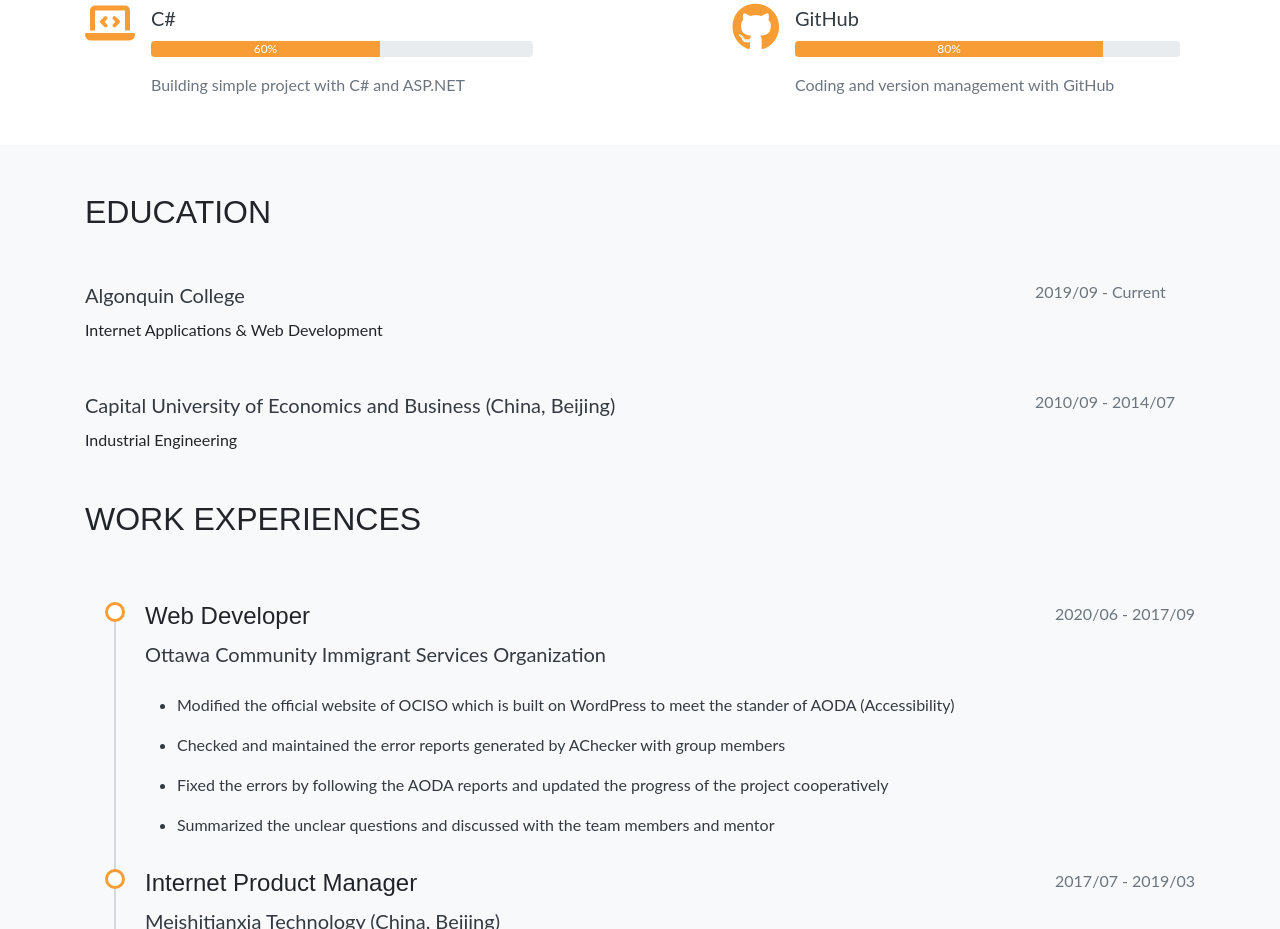
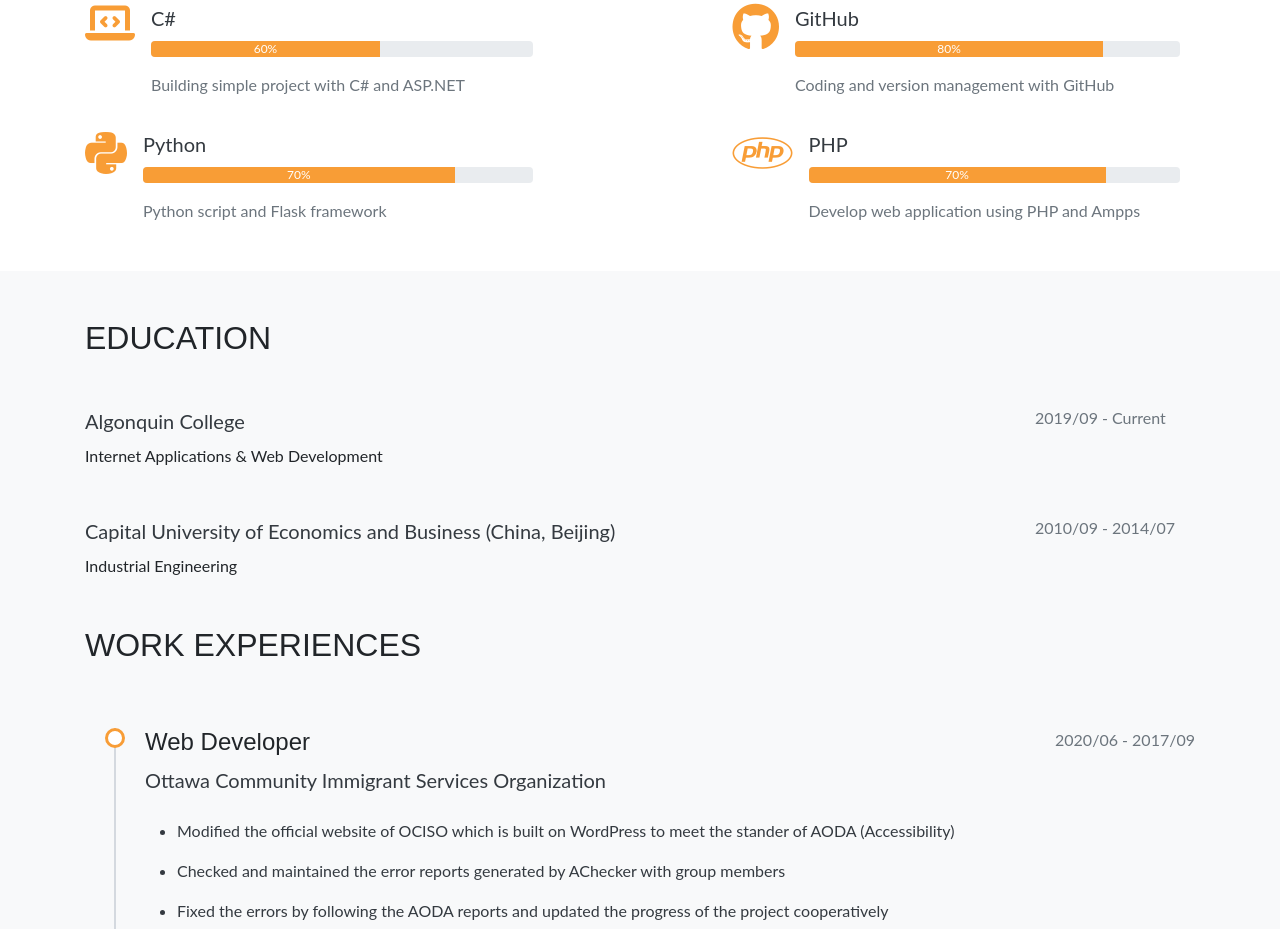
Before and after one commit to zhamao2019/bing-site, a website: page index.html in a window 1280 px wide. Shown: the part 1055-1984 px from the top of the page. Drawn offline with nearby package versions, Linux system fonts and the light colour scheme.

Commit message:
add PHP and Python skills

```diff
--- a/index.html
+++ b/index.html
@@ -151,6 +151,30 @@
               </div>
             </li>
             <!-- GitHub section end-->
+            <!-- Python section -->
+            <li class="media col-md-5 mb-3 pl-0">
+              <i class="fab fa-python"></i>
+              <div class="media-body">
+                <p class="media-title">Python</p>
+                <div class="progress">
+                  <div class="progress-bar" role="progressbar" style="width: 80%;" aria-valuenow="80" aria-valuemin="0" aria-valuemax="100">70%</div>
+                </div>
+                <p>Python script and Flask framework</p>
+              </div>
+            </li>
+            <!-- Python section end-->
+            <!-- PHP section -->
+            <li class="media col-md-5 mb-3 pl-0">
+              <i class="fab fa-php"></i>
+              <div class="media-body">
+                <p class="media-title">PHP</p>
+                <div class="progress">
+                  <div class="progress-bar" role="progressbar" style="width: 80%;" aria-valuenow="80" aria-valuemin="0" aria-valuemax="100">70%</div>
+                </div>
+                <p>Develop web application using PHP and Ampps</p>
+              </div>
+            </li>
+            <!-- PHP section end-->
           </ul>
         </div>
       <!-- skills section end -->
```
